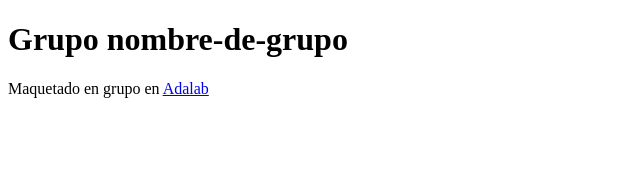
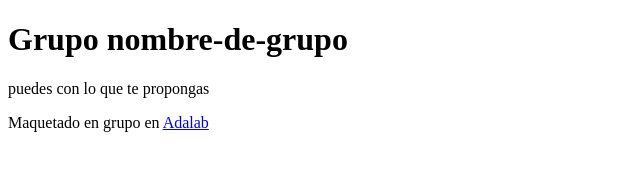
Before and after one commit to itveritneva/pair-programming-Adalab, a plain HTML site: page index.html in a window 1280 px wide. Shown: the whole page, without its empty margins (0-640 px from the left). Drawn offline with Linux system fonts and the light colour scheme.

Commit message:
new frase

```diff
--- a/index.html
+++ b/index.html
@@ -11,6 +11,7 @@
     <main>
       <section class="motivacion"></section>
       <section class="contenido"></section>
+      <p>puedes con lo que te propongas</p>
     </main>
     <footer>
       <footer>
```
